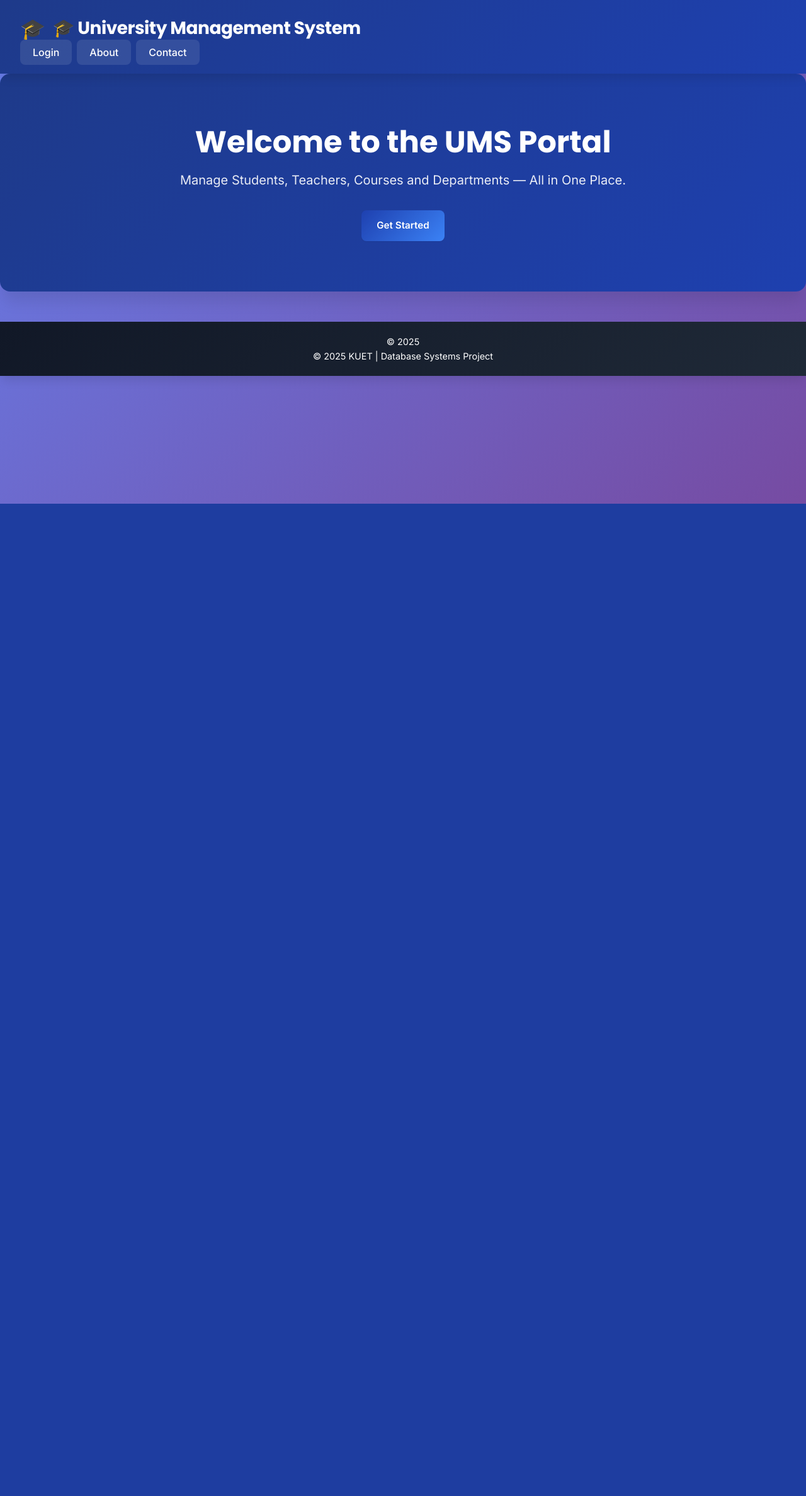
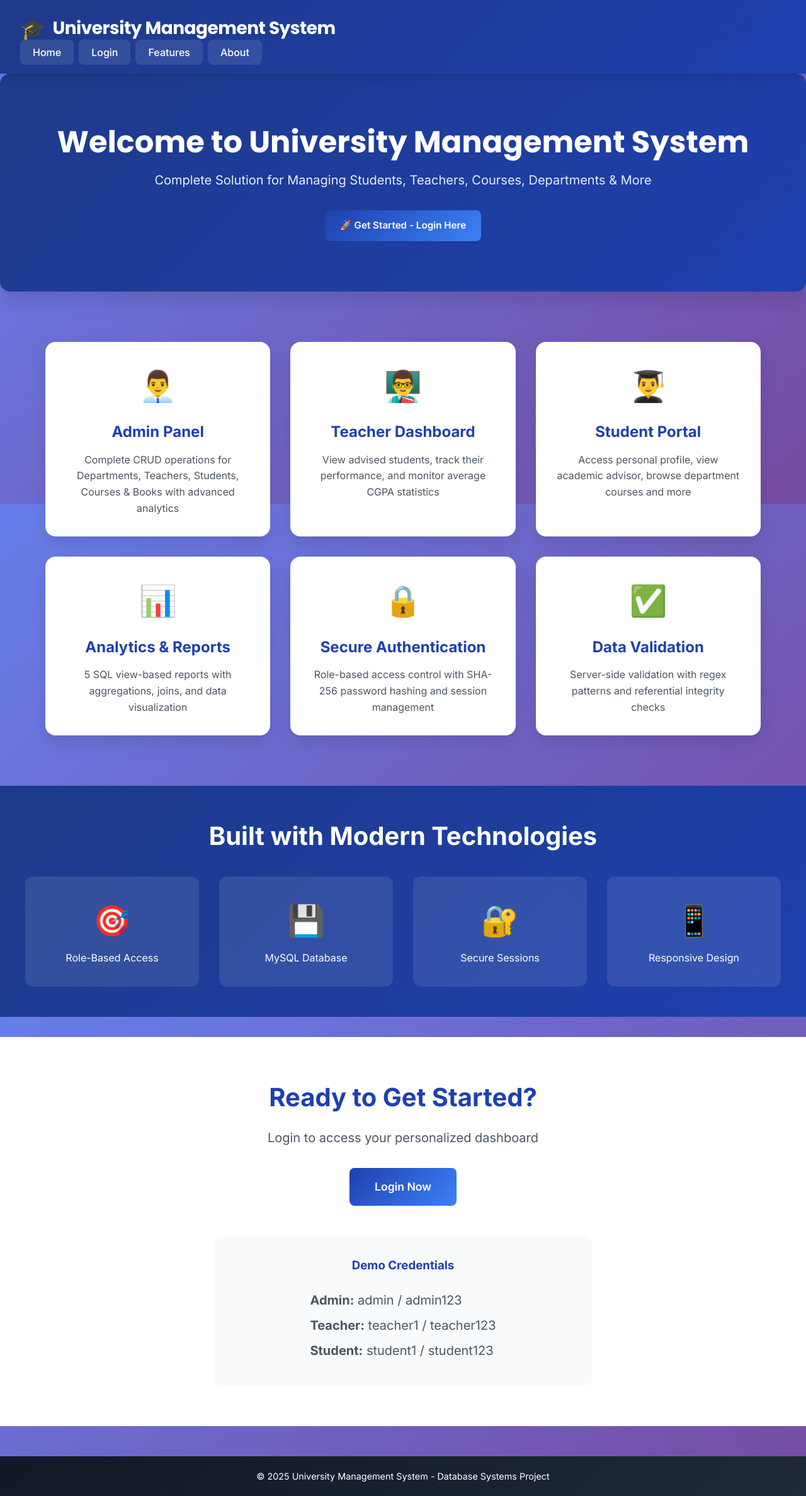
Before and after one commit to saif17313/university-management-system, a PHP site: page / in a window 1280 px wide. Shown: the whole page at 63% size. Before the commit the page ends 800 px from the top, so only its background shows below. Run offline with PHP 8.4, Linux system fonts and the light colour scheme.

Commit message:
Create professional welcome/home page with features showcase

```diff
--- a/public/index.php
+++ b/public/index.php
@@ -3,31 +3,191 @@
 <head>
   <meta charset="UTF-8">
   <meta name="viewport" content="width=device-width, initial-scale=1.0">
-  <title>University Management System</title>
+  <title>University Management System - Home</title>
   <link rel="stylesheet" href="../css/style.css">
+  <style>
+    .features {
+      display: grid;
+      grid-template-columns: repeat(auto-fit, minmax(280px, 1fr));
+      gap: 2rem;
+      padding: 3rem 2rem;
+      max-width: 1200px;
+      margin: 0 auto;
+    }
+    .feature-card {
+      background: white;
+      padding: 2rem;
+      border-radius: 1rem;
+      box-shadow: 0 10px 25px rgba(0,0,0,0.1);
+      text-align: center;
+      transition: transform 0.3s ease, box-shadow 0.3s ease;
+    }
+    .feature-card:hover {
+      transform: translateY(-10px);
+      box-shadow: 0 20px 40px rgba(0,0,0,0.15);
+    }
+    .feature-icon {
+      font-size: 3rem;
+      margin-bottom: 1rem;
+    }
+    .feature-card h3 {
+      color: #1e40af;
+      margin-bottom: 0.75rem;
+      font-size: 1.5rem;
+    }
+    .feature-card p {
+      color: #4b5563;
+      line-height: 1.6;
+    }
+    .stats {
+      background: linear-gradient(135deg, #1e3a8a, #1e40af);
+      padding: 3rem 2rem;
+      text-align: center;
+      color: white;
+      margin: 2rem 0;
+    }
+    .stats h2 {
+      font-size: 2.5rem;
+      margin-bottom: 2rem;
+    }
+    .stats-grid {
+      display: grid;
+      grid-template-columns: repeat(auto-fit, minmax(200px, 1fr));
+      gap: 2rem;
+      max-width: 1200px;
+      margin: 0 auto;
+    }
+    .stat-item {
+      background: rgba(255,255,255,0.1);
+      padding: 2rem;
+      border-radius: 0.75rem;
+      backdrop-filter: blur(10px);
+    }
+    .stat-number {
+      font-size: 3rem;
+      font-weight: 700;
+      display: block;
+      margin-bottom: 0.5rem;
+    }
+    .cta-section {
+      text-align: center;
+      padding: 4rem 2rem;
+      background: white;
+    }
+    .cta-section h2 {
+      font-size: 2.5rem;
+      color: #1e40af;
+      margin-bottom: 1rem;
+    }
+    .cta-section p {
+      font-size: 1.25rem;
+      color: #4b5563;
+      margin-bottom: 2rem;
+    }
+  </style>
 </head>
 <body>
   <header>
-    <h1>🎓 University Management System</h1>
+    <h1>University Management System</h1>
     <nav>
       <ul>
+        <li><a href="index.php">Home</a></li>
         <li><a href="login.php">Login</a></li>
-        <li><a href="#">About</a></li>
-        <li><a href="#">Contact</a></li>
+        <li><a href="#features">Features</a></li>
+        <li><a href="#about">About</a></li>
       </ul>
     </nav>
   </header>
 
   <main>
+    <!-- Hero Section -->
     <section class="hero">
-      <h2>Welcome to the UMS Portal</h2>
-      <p>Manage Students, Teachers, Courses and Departments — All in One Place.</p>
-      <a href="login.php" class="btn">Get Started</a>
+      <h2>Welcome to University Management System</h2>
+      <p>Complete Solution for Managing Students, Teachers, Courses, Departments & More</p>
+      <a href="login.php" class="btn">🚀 Get Started - Login Here</a>
+    </section>
+
+    <!-- Features Section -->
+    <section class="features" id="features">
+      <div class="feature-card">
+        <div class="feature-icon">👨‍💼</div>
+        <h3>Admin Panel</h3>
+        <p>Complete CRUD operations for Departments, Teachers, Students, Courses & Books with advanced analytics</p>
+      </div>
+
+      <div class="feature-card">
+        <div class="feature-icon">👨‍🏫</div>
+        <h3>Teacher Dashboard</h3>
+        <p>View advised students, track their performance, and monitor average CGPA statistics</p>
+      </div>
+
+      <div class="feature-card">
+        <div class="feature-icon">👨‍🎓</div>
+        <h3>Student Portal</h3>
+        <p>Access personal profile, view academic advisor, browse department courses and more</p>
+      </div>
+
+      <div class="feature-card">
+        <div class="feature-icon">📊</div>
+        <h3>Analytics & Reports</h3>
+        <p>5 SQL view-based reports with aggregations, joins, and data visualization</p>
+      </div>
+
+      <div class="feature-card">
+        <div class="feature-icon">🔒</div>
+        <h3>Secure Authentication</h3>
+        <p>Role-based access control with SHA-256 password hashing and session management</p>
+      </div>
+
+      <div class="feature-card">
+        <div class="feature-icon">✅</div>
+        <h3>Data Validation</h3>
+        <p>Server-side validation with regex patterns and referential integrity checks</p>
+      </div>
+    </section>
+
+    <!-- Stats Section -->
+    <section class="stats" id="about">
+      <h2>Built with Modern Technologies</h2>
+      <div class="stats-grid">
+        <div class="stat-item">
+          <span class="stat-number">🎯</span>
+          <p>Role-Based Access</p>
+        </div>
+        <div class="stat-item">
+          <span class="stat-number">💾</span>
+          <p>MySQL Database</p>
+        </div>
+        <div class="stat-item">
+          <span class="stat-number">🔐</span>
+          <p>Secure Sessions</p>
+        </div>
+        <div class="stat-item">
+          <span class="stat-number">📱</span>
+          <p>Responsive Design</p>
+        </div>
+      </div>
+    </section>
+
+    <!-- CTA Section -->
+    <section class="cta-section">
+      <h2>Ready to Get Started?</h2>
+      <p>Login to access your personalized dashboard</p>
+      <a href="login.php" class="btn" style="font-size: 1.1rem; padding: 1rem 2.5rem;">Login Now</a>
+
+      <div style="margin-top: 3rem; padding: 2rem; background: #f9fafb; border-radius: 0.75rem; max-width: 600px; margin-left: auto; margin-right: auto;">
+        <h3 style="color: #1e40af; margin-bottom: 1rem;">Demo Credentials</h3>
+        <div style="text-align: left; display: inline-block;">
+          <p style="margin: 0.5rem 0;"><strong>Admin:</strong> admin / admin123</p>
+          <p style="margin: 0.5rem 0;"><strong>Teacher:</strong> teacher1 / teacher123</p>
+          <p style="margin: 0.5rem 0;"><strong>Student:</strong> student1 / student123</p>
+        </div>
+      </div>
     </section>
   </main>
 
   <footer>
-    <p>&copy; 2025 KUET | Database Systems Project</p>
+    University Management System - Database Systems Project
   </footer>
 </body>
 </html>
--- a/public/student/dashboard.php
+++ b/public/student/dashboard.php
@@ -5,6 +5,11 @@ require_once __DIR__ . '/../../src/db.php';
 
 // Get current student ID
 $student_id = $_SESSION['user']['ref_id'];
+
+// Debug: Check if student_id is valid
+if (!$student_id || $student_id <= 0) {
+    die("Error: No valid student ID found in session. Please contact administrator.");
+}
 
 // Fetch student + dept + advisor info
 $stmt = $mysqli->prepare("
```
Also changed, not shown: sql/university_db.sql (+407 -0 lines).
